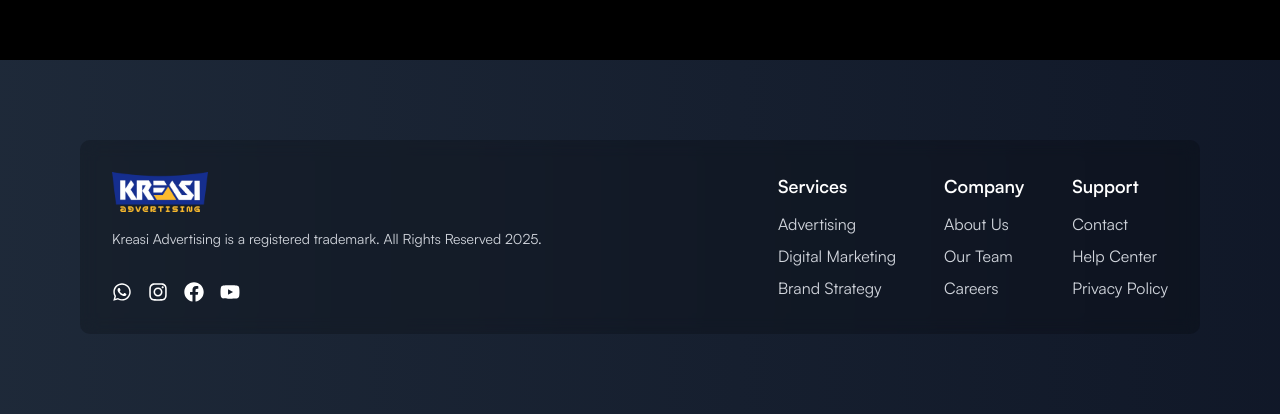
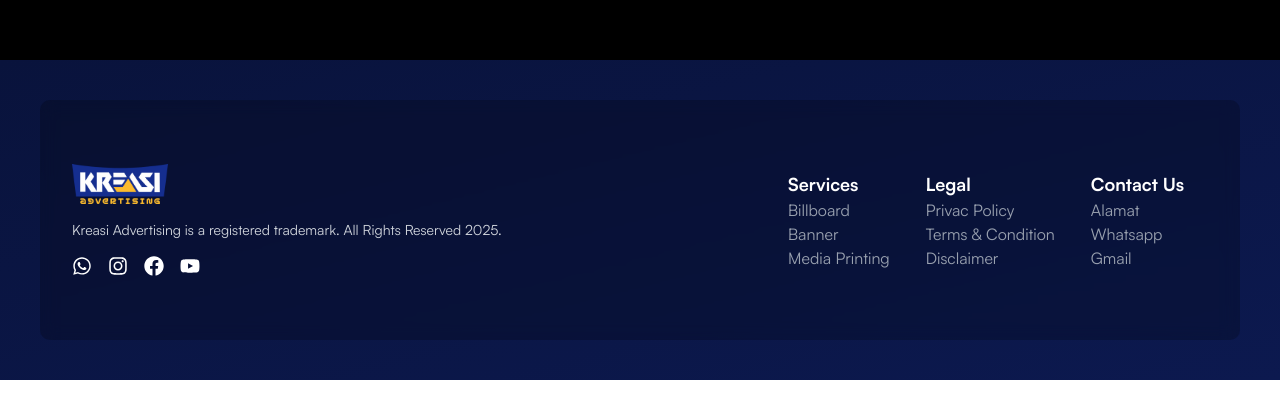
Before and after one commit to Moae423/kreasi-web-2025-V2, a Next.js app: page /services in a window 1280 px wide. Shown: the part 740-1154 px from the top of the page. After the commit the page ends 1120 px from the top, so only its background shows below. Built offline with nearby package versions, Linux system fonts and the light colour scheme.

Commit message:
feat: Update layout language to Indonesian, add CtaButton component, enhance Footer with dynamic menu, and improve Homepage with animations and metadata

```diff
--- a/src/app/layout.tsx
+++ b/src/app/layout.tsx
@@ -43,7 +43,7 @@ export default function RootLayout({
   children: React.ReactNode;
 }>) {
   return (
-    <html lang="en">
+    <html lang="id">
       <body className={`${Satoshi.className} antialiased`}>
         <Navbar />
         {children}
--- /dev/null
+++ b/src/components/CtaButton.tsx
@@ -0,0 +1,19 @@
+import Link from "next/link";
+import React from "react";
+import { Button } from "./ui/button";
+interface CtaButtonProps {
+  link: string;
+  children: React.ReactNode;
+  className?: string;
+}
+const CtaButton = ({ children, link }: CtaButtonProps) => {
+  return (
+    <Link href={link}>
+      <Button className="flex items-center gap-2 font-bold text-[16px] sm:text-[18px] p-4 sm:p-6 cursor-pointer bg-[#152E8F] hover:text-black hover:bg-[#FCBB2D] hover:scale-105 active:scale-100 transition duration-300 ease-in-out">
+        {children}
+      </Button>
+    </Link>
+  );
+};
+
+export default CtaButton;
--- a/src/components/Footer.tsx
+++ b/src/components/Footer.tsx
@@ -2,6 +2,8 @@ import Image from "next/image";
 import React from "react";
 import LogoKreasi from "@/assets/images/LOGO KREASI.png";
 import { FaFacebook, FaInstagram, FaWhatsapp, FaYoutube } from "react-icons/fa";
+import { FooterItem } from "@/lib/data";
+import Link from "next/link";
 
 const Footer = () => {
   const socialLinks = [
@@ -11,39 +13,24 @@ const Footer = () => {
     { icon: FaYoutube, href: "#", hoverColor: "hover:text-red-500" },
   ];
 
-  const menuSections = [
-    {
-      title: "Services",
-      items: ["Advertising", "Digital Marketing", "Brand Strategy"],
-    },
-    {
-      title: "Company",
-      items: ["About Us", "Our Team", "Careers"],
-    },
-    {
-      title: "Support",
-      items: ["Contact", "Help Center", "Privacy Policy"],
-    },
-  ];
-
   return (
-    <footer className="bg-gradient-to-r from-gray-800 to-gray-900 p-20">
-      <div className="flex flex-col lg:flex-row items-start justify-between bg-black/20 backdrop-blur-sm rounded-lg p-8 gap-8">
+    <footer className="bg-gradient-to-br from-[#09133C] to-[#0C194F] p-8 md:p-8 lg:p-10 h-full  lg:h-[20rem]">
+      <div className="flex flex-col lg:flex-row items-start md:items-center justify-between bg-black/20 backdrop-blur-sm rounded-lg p-8 gap-5 h-full">
         {/* Brand Section */}
-        <div className="flex flex-col gap-4 max-w-md">
+        <div className="flex flex-col items-center md:items-start gap-4 max-w-md">
           <Image
             src={LogoKreasi}
             alt="Logo Kreasi"
             className="w-24 h-auto"
             priority
           />
-          <p className="text-sm text-gray-300 leading-relaxed">
+          <p className="text-sm text-gray-300 text-center md:text-start ">
             Kreasi Advertising is a registered trademark. All Rights Reserved
             2025.
           </p>
 
           {/* Social Links */}
-          <div className="flex gap-4 mt-4 text-xl text-white">
+          <div className="flex gap-4  text-xl text-white">
             {socialLinks.map(({ icon: Icon, href, hoverColor }, index) => (
               <a
                 key={index}
@@ -56,21 +43,17 @@ const Footer = () => {
             ))}
           </div>
         </div>
-
-        {/* Menu Sections */}
-        <div className="flex flex-col md:flex-row gap-8 lg:gap-12">
-          {menuSections.map((section, index) => (
-            <div key={index} className="text-white">
-              <h3 className="font-semibold text-lg mb-3">{section.title}</h3>
-              <ul className="space-y-2">
-                {section.items.map((item, itemIndex) => (
-                  <li key={itemIndex}>
-                    <a
-                      href="#"
-                      className="text-gray-300 hover:text-white transition-colors duration-200"
-                    >
-                      {item}
-                    </a>
+        {/* Menu */}
+        <div className="flex flex-col md:flex-row  items-start justify-center gap-3 p-3">
+          {FooterItem.map((item, i) => (
+            <div key={i} className="flex flex-col items-start p-3 ">
+              <div className="text-lg font-bold text-white">{item.title}</div>
+              <ul className="text-gray-400">
+                {item.subItems.map((subItems, i) => (
+                  <li key={i}>
+                    <Link href={subItems.link} className="hover:text-white">
+                      {subItems.label}
+                    </Link>
                   </li>
                 ))}
               </ul>
--- a/src/components/Home/section/Cta/Cta.tsx
+++ b/src/components/Home/section/Cta/Cta.tsx
@@ -1,8 +1,10 @@
 "use client";
 
 import Image from "next/image";
-import Link from "next/link";
+import { BsBriefcaseFill } from "react-icons/bs";
+
 import gambar from "@/assets/images/billdoard (2).jpg";
+import HireUs from "@/components/CtaButton";
 
 const CTA = () => {
   return (
@@ -17,18 +19,17 @@ const CTA = () => {
       />
 
       {/* Overlay content */}
-      <div className="relative z-10 max-w-3xl px-6">
+      <div className="relative flex flex-col gap-5 items-center z-10 max-w-3xl px-6">
         <h1 className="text-3xl md:text-5xl font-bold text-white drop-shadow-lg">
           Growth Your Business
         </h1>
-        <p className="mt-4 text-white/90 text-lg md:text-xl">
+        <p className="text-white text-lg md:text-xl">
           Bersama kami naikan brand awareness anda
         </p>
-        <Link href="/contact-us">
-          <button className="mt-6 px-6 py-3 bg-[#152E8F] text-white font-semibold rounded-lg shadow-lg hover:bg-[#FCBB2D] hover:text-black transition-transform transform hover:scale-105">
-            Hire Us
-          </button>
-        </Link>
+        <HireUs link={"/contact-us"}>
+          <BsBriefcaseFill />
+          Hire Us
+        </HireUs>
       </div>
     </section>
   );
--- a/src/components/Home/section/WhyChooseUs/Whychooseus.tsx
+++ b/src/components/Home/section/WhyChooseUs/Whychooseus.tsx
@@ -22,9 +22,9 @@ const Whychooseus = () => {
           className="text-[16px] sm:text-[20px] md:text-[24px] lg:text-[28px] xl:text-[32px]
                text-gray-600 leading-relaxed text-left"
         >
-          Lorem ipsum dolor sit, amet consectetur adipisicing elit. Dolorem
-          quas, velit dicta architecto alias inventore quaerat ipsum, eos
-          molestiae vitae nesciunt nemo?
+          Kepercayaan dari brand ternama adalah bukti nyata kualitas layanan
+          kami. Bersama klien-klien besar, kami terus menghadirkan desain yang
+          berdampak dan berjangka panjang.
         </p>
 
         <hr className="border-t-2 border-gray-500 my-4 sm:my-6" />
--- a/src/components/Navbar.tsx
+++ b/src/components/Navbar.tsx
@@ -3,13 +3,13 @@
 import Image from "next/image";
 import Link from "next/link";
 import LogoKreasi from "@/assets/images/LOGO KREASI.png";
-import { Button } from "./ui/button";
 import { Satoshi } from "@/lib/font";
-import { MdEmail } from "react-icons/md";
 import MobileMenu from "./Navbar/MobileMenu";
 import { navItem } from "@/lib/data";
 import { motion } from "framer-motion";
 import { useEffect, useState } from "react";
+import CtaButton from "./CtaButton";
+import { MdEmail } from "react-icons/md";
 
 const Navbar = () => {
   const [show, setShow] = useState(true);
@@ -52,12 +52,16 @@ const Navbar = () => {
         </ul>
 
         {/* Desktop Contact Button */}
-        <Link href={"/contact-us"} className="hidden md:block">
+        {/* <Link href={"/contact-us"} className="hidden md:block">
           <Button className="text-[18px] p-6 cursor-pointer bg-[#152E8F] font-bold hover:text-black hover:bg-[#FCBB2D] hover:scale-105 active:scale-100 transition duration-300 ease-in-out">
             <MdEmail width={400} height={400} />
             Contact Us
           </Button>
-        </Link>
+        </Link> */}
+        <CtaButton link="#">
+          <MdEmail width={400} height={400} />
+          Contact Us
+        </CtaButton>
 
         {/* Mobile Menu */}
         <div className="block md:hidden">
--- /dev/null
+++ b/src/hook/useTextAnimation.ts
@@ -0,0 +1,38 @@
+import { Variants } from "motion";
+import { useEffect, useState } from "react";
+
+export const useTextAnimation = (delay = 0) => {
+  const [visible, setVisible] = useState(false);
+
+  useEffect(() => {
+    const timer = setTimeout(() => {
+      setVisible(true);
+    }, delay);
+    return () => clearTimeout(timer);
+  }, [delay]);
+
+  const titleVariant: Variants = {
+    hidden: {
+      opacity: 0,
+      x: 200,
+    },
+    visible: {
+      opacity: 1,
+      x: 0,
+      transition: {
+        duration: 0.8,
+        ease: "easeInOut",
+      },
+    },
+  };
+  const containerVariants: Variants = {
+    hidden: {},
+    visible: {
+      transition: {
+        staggerChildren: 0.2,
+        delayChildren: 0.1,
+      },
+    },
+  };
+  return { titleVariant, containerVariants, visible };
+};
--- a/src/lib/data.ts
+++ b/src/lib/data.ts
@@ -98,3 +98,34 @@ export const logoClient = [
     alt: "Class Mild",
   },
 ];
+
+export const FooterItem = [
+  {
+    title: "Services",
+    subItems: [
+      { label: "Billboard", link: "#" },
+      { label: "Banner", link: "#" },
+      { label: "Media Printing", link: "#" },
+    ],
+  },
+  {
+    title: "Legal",
+    subItems: [
+      { label: "Privac Policy", link: "" },
+      { label: "Terms & Condition", link: "" },
+      { label: "Disclaimer", link: "" },
+    ],
+  },
+  {
+    title: "Contact Us",
+    subItems: [
+      {
+        label: "Alamat",
+        desc: "Jl. Soekarno Hatta No.79, Garegeh, Bukittinggi, Kota Bukittinggi, Sumatera Barat 26127",
+        link: "#",
+      },
+      { label: "Whatsapp", desc: "+628134231232", link: "#" },
+      { label: "Gmail", desc: "citramedia@kreasi.com", link: "#" },
+    ],
+  },
+];
```
Also changed, not shown: src/components/Home/section/Homepage.tsx (+60 -8 lines).
